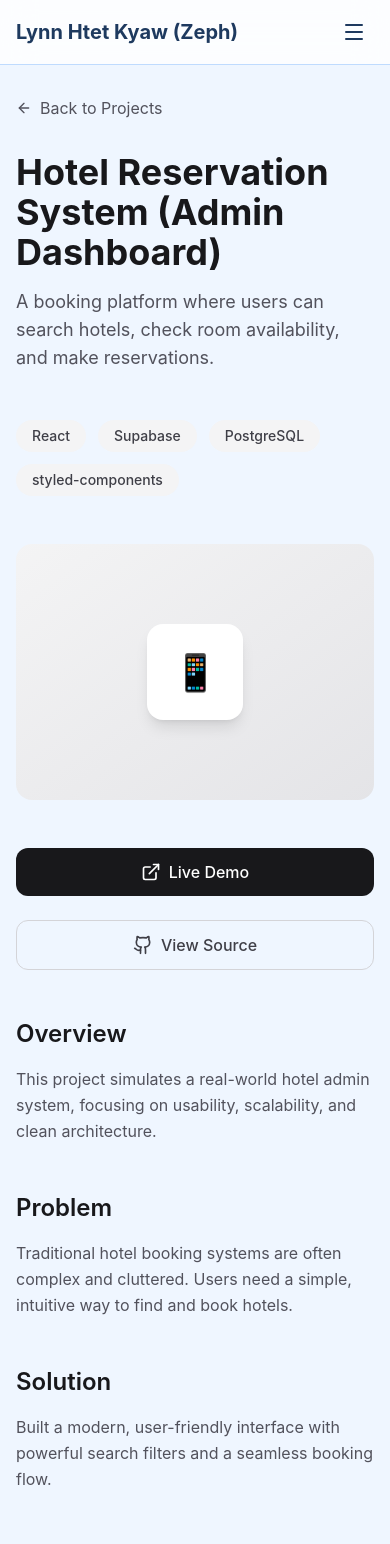
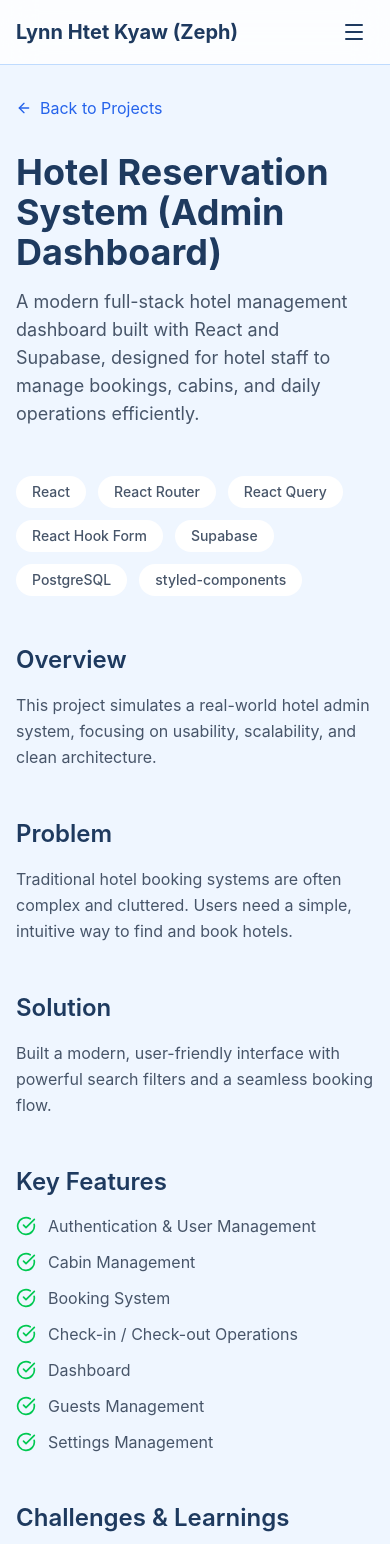
Before and after one commit to LynnHtetKyaw95/portfolio, a Next.js app: page /projects/hotel-reservation in a window 390 px wide. Shown: the top 1544 px of the page. Built offline with nearby package versions, Linux system fonts and the light colour scheme.

Commit message:
update project

```diff
--- a/app/globals.css
+++ b/app/globals.css
@@ -17,7 +17,7 @@
   /* Dark Mode Colors - Blueish */
   --color-bg: #0f172a;
   --color-surface: #1e3a5f;
-  --color-text-primary: #f1f5f9;
+  --color-primary: #f1f5f9;
   --color-text-secondary: #cbd5e1;
   --color-text-muted: #f4f5f6;
   --color-border: #1e40af;
--- a/app/projects/[slug]/page.tsx
+++ b/app/projects/[slug]/page.tsx
@@ -1,7 +1,13 @@
-import { notFound } from 'next/navigation';
-import Link from 'next/link';
-import { ArrowLeft, ExternalLink, Github, CheckCircle, XCircle } from 'lucide-react';
-import { projects, getProjectBySlug } from '@/data/projects';
+import { notFound } from "next/navigation";
+import Link from "next/link";
+import {
+  ArrowLeft,
+  ExternalLink,
+  Github,
+  CheckCircle,
+  XCircle,
+} from "lucide-react";
+import { projects, getProjectBySlug } from "@/data/projects";
 
 export async function generateStaticParams() {
   return projects.map((project) => ({
@@ -9,12 +15,16 @@ export async function generateStaticParams() {
   }));
 }
 
-export async function generateMetadata({ params }: { params: Promise<{ slug: string }> }) {
+export async function generateMetadata({
+  params,
+}: {
+  params: Promise<{ slug: string }>;
+}) {
   const { slug } = await params;
   const project = getProjectBySlug(slug);
 
   if (!project) {
-    return { title: 'Project Not Found' };
+    return { title: "Project Not Found" };
   }
 
   return {
@@ -23,7 +33,11 @@ export async function generateMetadata({ params }: { params: Promise<{ slug: str
   };
 }
 
-export default async function ProjectDetailPage({ params }: { params: Promise<{ slug: string }> }) {
+export default async function ProjectDetailPage({
+  params,
+}: {
+  params: Promise<{ slug: string }>;
+}) {
   const { slug } = await params;
   const project = getProjectBySlug(slug);
 
@@ -36,17 +50,17 @@ export default async function ProjectDetailPage({ params }: { params: Promise<{
       <div className="max-w-4xl mx-auto px-4 sm:px-6 lg:px-8">
         <Link
           href="/#projects"
-          className="inline-flex items-center gap-2 text-zinc-600 dark:text-zinc-400 hover:text-zinc-900 dark:hover:text-white transition-colors mb-8"
+          className="inline-flex items-center gap-2 text-accent hover:text-accent-hover transition-colors mb-8"
         >
           <ArrowLeft className="w-4 h-4" />
           Back to Projects
         </Link>
 
         <div className="mb-12">
-          <h1 className="text-4xl sm:text-5xl font-bold text-zinc-900 dark:text-white mb-4">
+          <h1 className="text-4xl sm:text-5xl font-bold text-text-primary mb-4">
             {project.title}
           </h1>
-          <p className="text-lg text-zinc-600 dark:text-zinc-400">
+          <p className="text-lg text-text-secondary">
             {project.fullDescription}
           </p>
         </div>
@@ -54,21 +68,20 @@ export default async function ProjectDetailPage({ params }: { params: Promise<{
         <div className="flex flex-wrap gap-3 mb-12">
           {project.stack.map((tech) => (
             <span
-              key={tech}
-              className="px-4 py-1.5 rounded-full bg-zinc-100 dark:bg-zinc-800 text-sm font-medium text-zinc-700 dark:text-zinc-300"
+              className="px-4 py-1.5 rounded-full bg-surface text-sm font-medium text-text-secondary"
             >
               {tech}
             </span>
           ))}
         </div>
 
-        <div className="h-64 sm:h-80 rounded-2xl bg-gradient-to-br from-zinc-100 to-zinc-200 dark:from-zinc-800 dark:to-zinc-700 flex items-center justify-center mb-12">
+        {/* <div className="h-64 sm:h-80 rounded-2xl bg-linear-to-br from-zinc-100 to-zinc-200 dark:from-zinc-800 dark:to-zinc-700 flex items-center justify-center mb-12">
           <div className="w-24 h-24 rounded-2xl bg-white dark:bg-zinc-900 flex items-center justify-center shadow-lg">
             <span className="text-4xl">📱</span>
           </div>
-        </div>
+        </div> */}
 
-        <div className="grid grid-cols-1 sm:grid-cols-2 gap-6 mb-12">
+        {/* <div className="grid grid-cols-1 sm:grid-cols-2 gap-6 mb-12">
           {project.liveDemo && (
             <a
               href={project.liveDemo}
@@ -91,55 +104,57 @@ export default async function ProjectDetailPage({ params }: { params: Promise<{
               View Source
             </a>
           )}
-        </div>
+        </div> */}
 
         <div className="space-y-12">
           <section>
-            <h2 className="text-2xl font-semibold text-zinc-900 dark:text-white mb-4">
+            <h2 className="text-2xl font-semibold text-text-primary mb-4">
               Overview
             </h2>
-            <p className="text-zinc-600 dark:text-zinc-400 leading-relaxed">
+            <p className="text-text-secondary leading-relaxed">
               {project.overview}
             </p>
           </section>
 
           <section>
-            <h2 className="text-2xl font-semibold text-zinc-900 dark:text-white mb-4">
+            <h2 className="text-2xl font-semibold text-text-primary mb-4">
               Problem
             </h2>
-            <p className="text-zinc-600 dark:text-zinc-400 leading-relaxed">
+            <p className="text-text-secondary leading-relaxed">
               {project.problem}
             </p>
           </section>
 
           <section>
-            <h2 className="text-2xl font-semibold text-zinc-900 dark:text-white mb-4">
+            <h2 className="text-2xl font-semibold text-text-primary mb-4">
               Solution
             </h2>
-            <p className="text-zinc-600 dark:text-zinc-400 leading-relaxed">
+            <p className="text-text-secondary leading-relaxed">
               {project.solution}
             </p>
           </section>
 
           <section>
-            <h2 className="text-2xl font-semibold text-zinc-900 dark:text-white mb-4">
+            <h2 className="text-2xl font-semibold text-text-primary mb-4">
               Key Features
             </h2>
             <ul className="space-y-3">
               {project.features.map((feature, index) => (
                 <li key={index} className="flex items-start gap-3">
                   <CheckCircle className="w-5 h-5 text-green-500 mt-0.5 flex-shrink-0" />
-                  <span className="text-zinc-600 dark:text-zinc-400">{feature}</span>
+                  <span className="text-text-secondary">
+                    {feature}
+                  </span>
                 </li>
               ))}
             </ul>
           </section>
 
           <section>
-            <h2 className="text-2xl font-semibold text-zinc-900 dark:text-white mb-4">
+            <h2 className="text-2xl font-semibold text-text-primary mb-4">
               Challenges & Learnings
             </h2>
-            <p className="text-zinc-600 dark:text-zinc-400 leading-relaxed">
+            <p className="text-text-secondary leading-relaxed">
               {project.challenges}
             </p>
           </section>
--- a/data/developer.ts
+++ b/data/developer.ts
@@ -12,7 +12,7 @@ export const developerInfo = {
 export const techBadge = [
   "Next.js",
   "TypeScript",
-  "JavaScript",
+  "React",
   "TailWind CSS",
-  "Shadcn UI",
+  "Supabase",
 ];
--- a/data/projects.ts
+++ b/data/projects.ts
@@ -7,8 +7,16 @@ export const projects: Project[] = [
     description:
       "A modern full-stack hotel management dashboard built with React and Supabase, designed for hotel staff to manage bookings, cabins, and daily operations efficiently.",
     fullDescription:
-      "A booking platform where users can search hotels, check room availability, and make reservations.",
-    stack: ["React", "Supabase", "PostgreSQL", "styled-components"],
+      "A modern full-stack hotel management dashboard built with React and Supabase, designed for hotel staff to manage bookings, cabins, and daily operations efficiently.",
+    stack: [
+      "React",
+      "React Router",
+      "React Query",
+      "React Hook Form",
+      "Supabase",
+      "PostgreSQL",
+      "styled-components",
+    ],
     image: "/projects/shirin_admindashboard.png",
     liveDemo: "https://shirin-resort.vercel.app/",
     github: "https://github.com/LynnHtetKyaw95/Shirin_Resort",
@@ -24,6 +32,7 @@ export const projects: Project[] = [
       "Booking System",
       "Check-in / Check-out Operations",
       "Dashboard",
+      "Guests Management",
       "Settings Management",
     ],
     challenges:
@@ -56,33 +65,33 @@ export const projects: Project[] = [
   //   challenges:
   //     "Implementing efficient search algorithms and handling the large dataset of kanji characters while maintaining fast load times.",
   // },
-  {
-    slug: "myanmar-car-checker",
-    title: "Myanmar Car Use Checker",
-    description:
-      "A tool that helps drivers check whether their vehicle can be used on a specific date based on Myanmar's even/odd license plate system.",
-    fullDescription:
-      "A tool that helps drivers check whether their vehicle can be used on a specific date based on Myanmar's even/odd license plate system.",
-    stack: ["Next.js", "TypeScript", "Tailwind CSS"],
-    image: "/projects/myanmar_car_use.png",
-    liveDemo: "https://myanmar-cars-use.vercel.app",
-    github: "https://github.com/LynnHtetKyaw95/myanmar-car-use",
-    overview:
-      "A practical utility application that helps Myanmar drivers navigate the country's vehicle restriction system. Users enter their license plate number and date to quickly check if their vehicle is allowed on the road.",
-    problem:
-      "Myanmar implements an even/odd license plate system to reduce traffic congestion. Many drivers find it confusing to remember which days their vehicles are restricted.",
-    solution:
-      "Created an intuitive interface where users simply enter their plate number and the date to instantly see if they can drive.",
-    features: [
-      "Quick plate number input with validation",
-      "Calendar date picker for checking restrictions",
-      "Clear visual indication of allowed/blocked days",
-      "History of recent checks",
-      "Offline support for quick access",
-    ],
-    challenges:
-      "Handling the date logic correctly accounting for Myanmar's specific holidays and ensuring the application works offline.",
-  },
+  // {
+  //   slug: "myanmar-car-checker",
+  //   title: "Myanmar Car Use Checker",
+  //   description:
+  //     "A tool that helps drivers check whether their vehicle can be used on a specific date based on Myanmar's even/odd license plate system.",
+  //   fullDescription:
+  //     "A tool that helps drivers check whether their vehicle can be used on a specific date based on Myanmar's even/odd license plate system.",
+  //   stack: ["Next.js", "TypeScript", "Tailwind CSS"],
+  //   image: "/projects/myanmar_car_use.png",
+  //   liveDemo: "https://myanmar-cars-use.vercel.app",
+  //   github: "https://github.com/LynnHtetKyaw95/myanmar-car-use",
+  //   overview:
+  //     "A practical utility application that helps Myanmar drivers navigate the country's vehicle restriction system. Users enter their license plate number and date to quickly check if their vehicle is allowed on the road.",
+  //   problem:
+  //     "Myanmar implements an even/odd license plate system to reduce traffic congestion. Many drivers find it confusing to remember which days their vehicles are restricted.",
+  //   solution:
+  //     "Created an intuitive interface where users simply enter their plate number and the date to instantly see if they can drive.",
+  //   features: [
+  //     "Quick plate number input with validation",
+  //     "Calendar date picker for checking restrictions",
+  //     "Clear visual indication of allowed/blocked days",
+  //     "History of recent checks",
+  //     "Offline support for quick access",
+  //   ],
+  //   challenges:
+  //     "Handling the date logic correctly accounting for Myanmar's specific holidays and ensuring the application works offline.",
+  // },
 ];
 
 export const getProjectBySlug = (slug: string): Project | undefined => {
```
